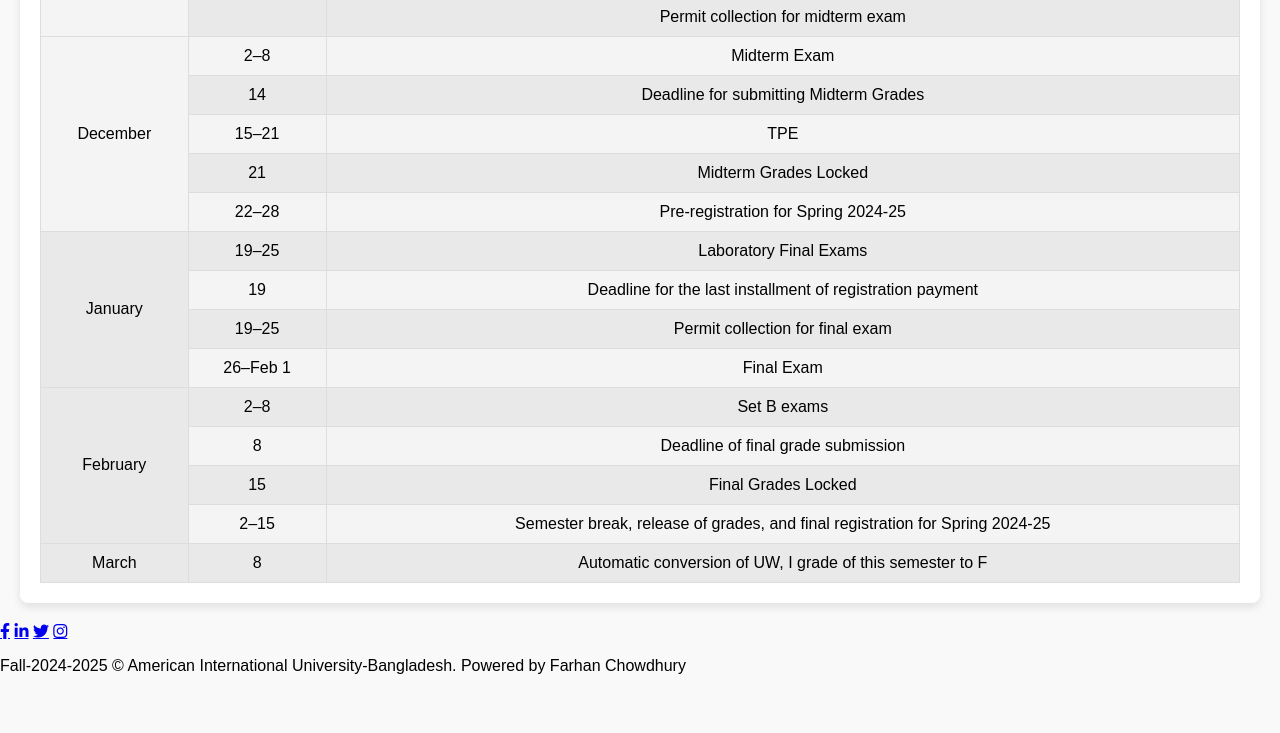
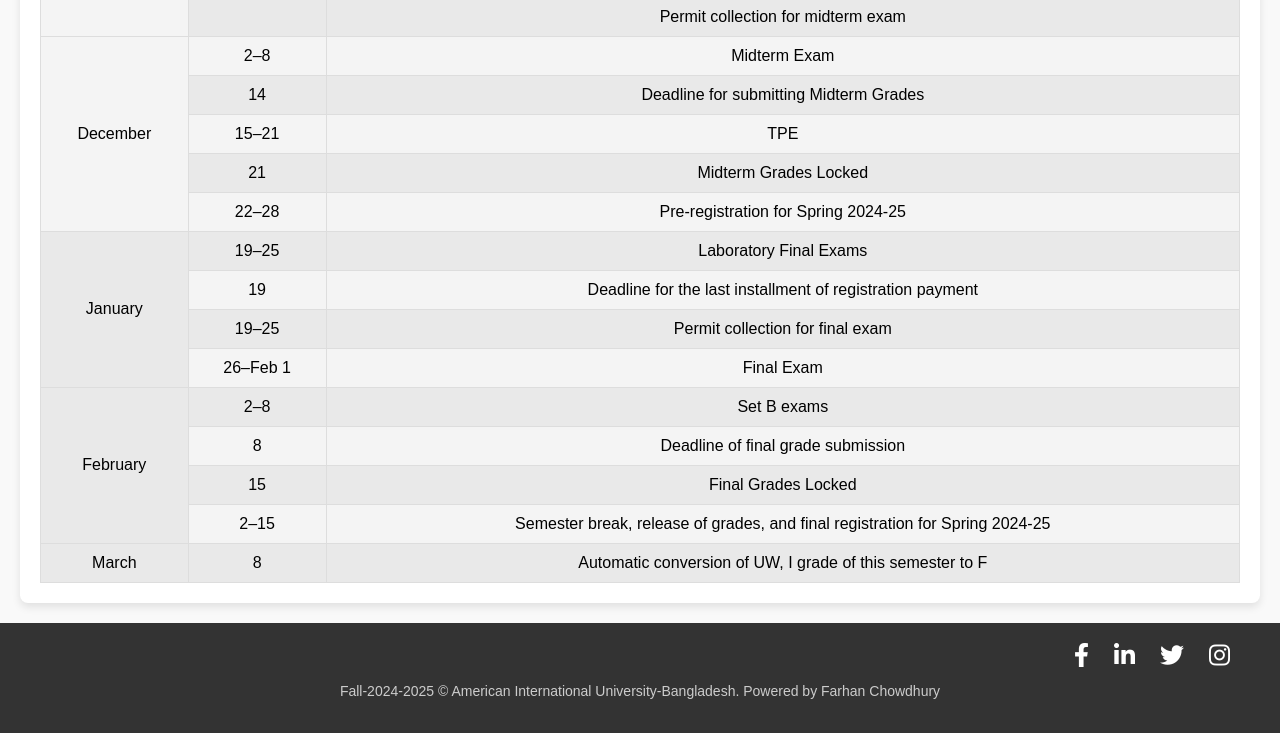
Before and after one commit to farhanchowdhury738/aiub_academic_calendar, a plain HTML site: page index.html in a window 1280 px wide. Shown: the part 675-1408 px from the top of the page. Before the commit the page ends 1366 px from the top, so only its background shows below. Drawn offline with Linux system fonts and the light colour scheme.

Commit message:
Update styles.css

```diff
--- a/styles.css
+++ b/styles.css
@@ -77,3 +77,30 @@ table.calendar th {
         font-size: 12px;
     }
 }
+
+/* Footer Styles */
+        footer {
+    background-color: #333;
+    color: #fff;
+    padding: 20px 40px; /* Increased padding for a higher footer */
+    text-align: right;
+    font-size: 18px; /* Increase the font size for better readability */
+}
+
+        footer a {
+            color: #fff;
+            text-decoration: none;
+            margin: 0 10px;
+            font-size: 24px;
+        }
+
+        footer a:hover {
+            color: #b4d4ff;
+        }
+
+        footer .footer-text {
+		text-align: center;
+            margin-top: 10px;
+            font-size: 14px;
+            color: #ccc;
+        }
```
